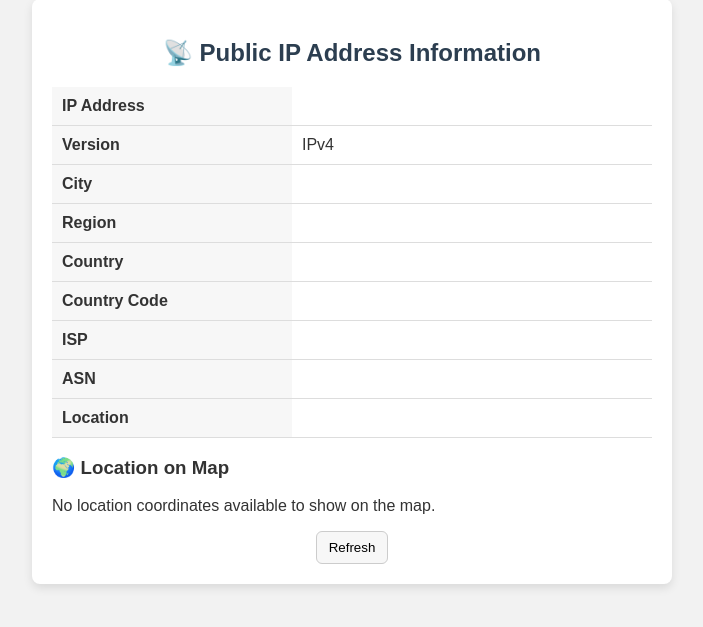
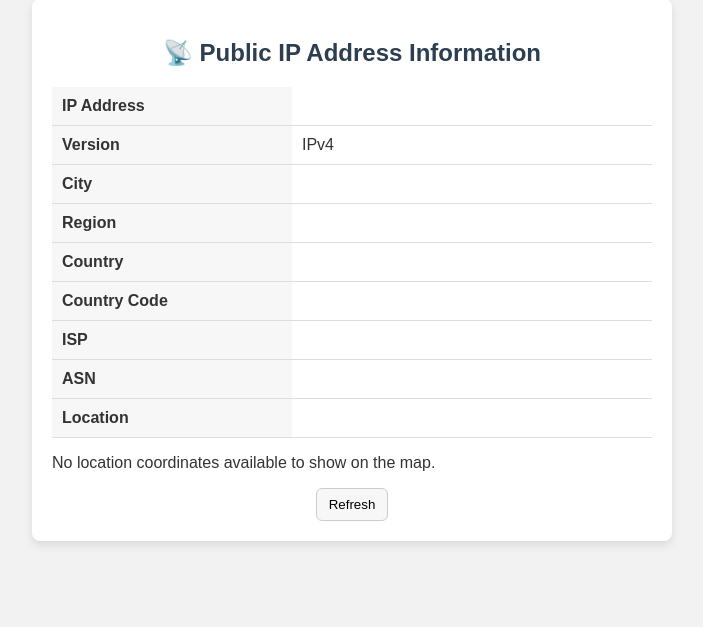
Before and after one commit to Jkmendoza007/system-integ, a Flask app: page / in a window 1280 px wide. Shown: the part 51-678 px from the top of the page, without its empty margins (288-991 px from the left). Run offline with Flask 3, Linux system fonts and the light colour scheme; data that the repository does not hold is empty.

Commit message:
removed label

```diff
--- a/templates/index.html
+++ b/templates/index.html
@@ -58,8 +58,6 @@
           </tr>
         {% endfor %}
       </table>
-
-      <h3>🌍 Location on Map</h3>
 
       {# Determine the location string safely; if missing, loc_value will be empty #}
       {% set loc_value = ip_info.get('Location') if ip_info else '' %}
```
